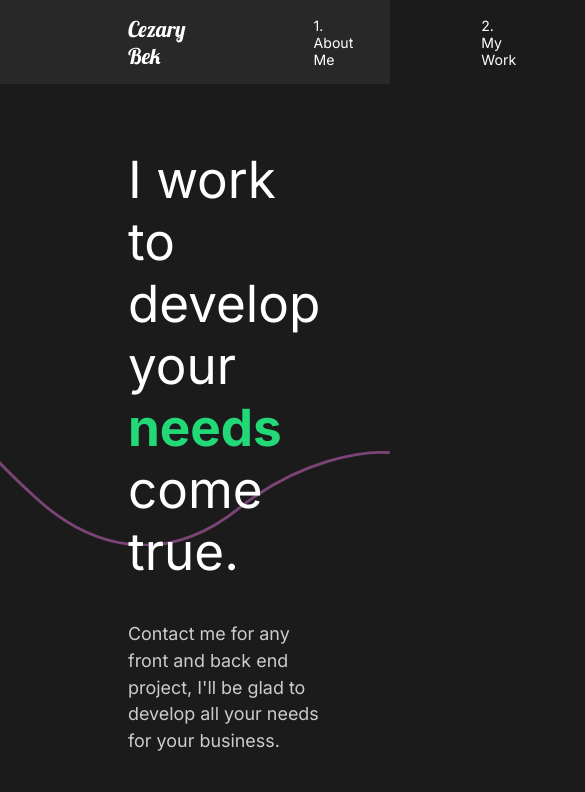
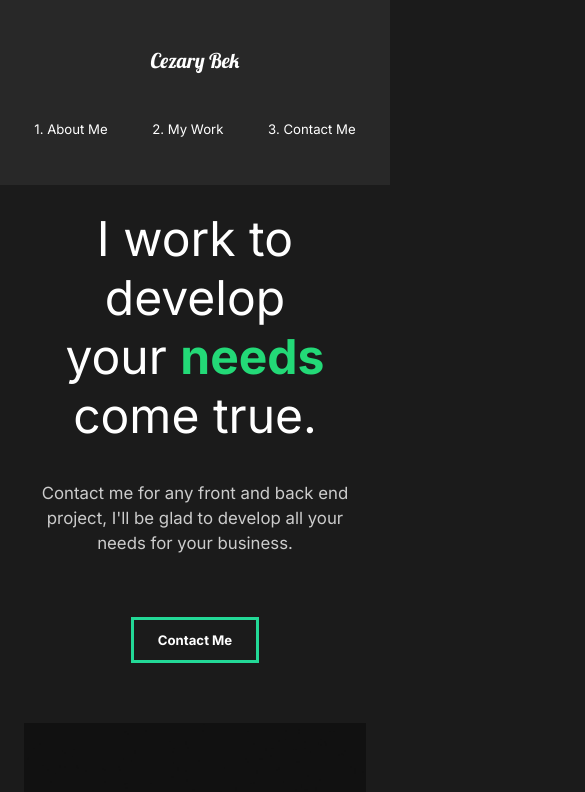
Before and after one commit to cesarebek/portfolio-with-react, a React (Create React App) app: page / in a window 390 px wide. Shown: the top 792 px of the page, 585 px wide, since content can reach past the window. Built offline with nearby package versions, Linux system fonts and the light colour scheme.

Commit message:
setting up media queries

```diff
--- a/src/Pages/ContactMe.js
+++ b/src/Pages/ContactMe.js
@@ -49,6 +49,10 @@
   padding: 5rem 10rem;
   color: #353535;
   min-height: 90vh;
+  @media (max-width: 1300px) {
+    padding: 2rem;
+    font-size: 1rem;
+  }
 `;
 const Title = styled.div`
   margin-bottom: 4rem;
--- a/src/Pages/MovieDetail.js
+++ b/src/Pages/MovieDetail.js
@@ -82,6 +82,10 @@
   margin: 5rem 10rem;
   align-items: flex-start;
   justify-content: space-around;
+  @media (max-width: 1500px) {
+    display: block;
+    margin: 2rem 2rem;
+  }
 `;
 const StyleAwardLayout = styled.div`
   padding: 5rem;
--- a/src/Pages/MyWork.js
+++ b/src/Pages/MyWork.js
@@ -85,6 +85,9 @@
   h2 {
     padding: 1rem 0;
   }
+  @media (max-width: 1300px) {
+    padding: 2rem 2rem;
+  }
 `;
 const StyledMovie = styled(motion.div)`
   padding-bottom: 10rem;
--- a/src/components/GlobaLStyle.js
+++ b/src/components/GlobaLStyle.js
@@ -9,11 +9,9 @@
 
 html{
     @media (max-width: 1700px){
-        font-size: 80%;
+        font-size: 75%;
     }
-    @media (max-width: 1700px){
-        font-size: 80%;
-    }
+
 
 }
 
--- a/src/components/Nav.js
+++ b/src/components/Nav.js
@@ -35,6 +35,8 @@
   position: sticky;
   top: 0;
   z-index: 10;
+  @media (max-width: 1300px) {
+  }
   ul {
     list-style-type: none;
     display: flex;
@@ -52,6 +54,22 @@
     font-family: 'Lobster', cursive;
     font-weight: lighter;
   }
+  @media (max-width: 1300px) {
+    flex-direction: column;
+    padding: 2rem 1rem;
+    #logo {
+      display: inline-block;
+      margin: 2rem;
+    }
+    ul {
+      padding: 2rem 0rem;
+      justify-content: space-around;
+      width: 100%;
+      li {
+        padding: 0;
+      }
+    }
+  }
 `;
 
 export default Nav;
--- a/src/components/ServicesSection.js
+++ b/src/components/ServicesSection.js
@@ -81,6 +81,9 @@
 const StyledCards = styled.div`
   display: flex;
   flex-wrap: wrap;
+  @media (max-width: 1300px) {
+    justify-content: center;
+  }
 `;
 
 export default ServicesSection;
--- a/src/components/useScroll.js
+++ b/src/components/useScroll.js
@@ -4,7 +4,7 @@
 
 export const useScroll = () => {
   const controls = useAnimation();
-  const [element, view] = useInView({ threshold: 0.5 });
+  const [element, view] = useInView({ threshold: 0.3 });
   if (view) {
     controls.start('show');
   } else {
--- a/src/styles.js
+++ b/src/styles.js
@@ -8,6 +8,11 @@
   justify-content: space-between;
   padding: 5rem 10rem;
   color: white;
+  @media (max-width: 1350px) {
+    display: block;
+    padding: 2rem 2rem;
+    text-align: center;
+  }
 `;
 
 export const StyledDescription = styled.div`
@@ -15,6 +20,12 @@
   padding-right: 5rem;
   h2 {
     font-weight: lighter;
+  }
+  @media (max-width: 1300px) {
+    padding: 0;
+    button {
+      margin: 2rem 0 5rem 0;
+    }
   }
 `;
 
```
